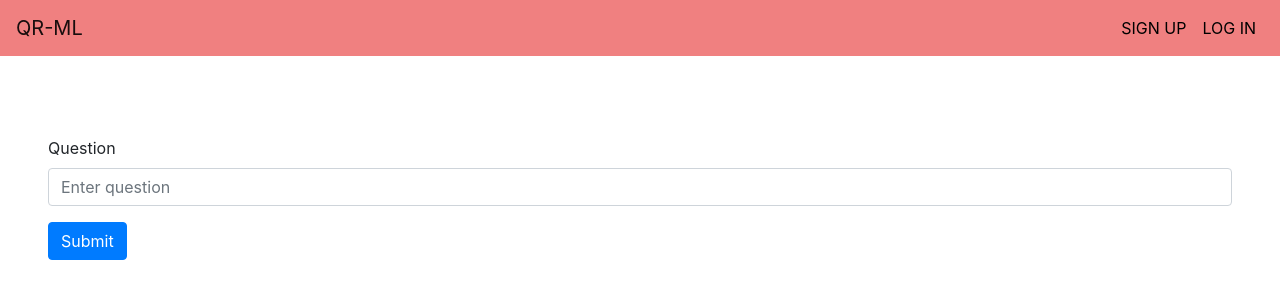
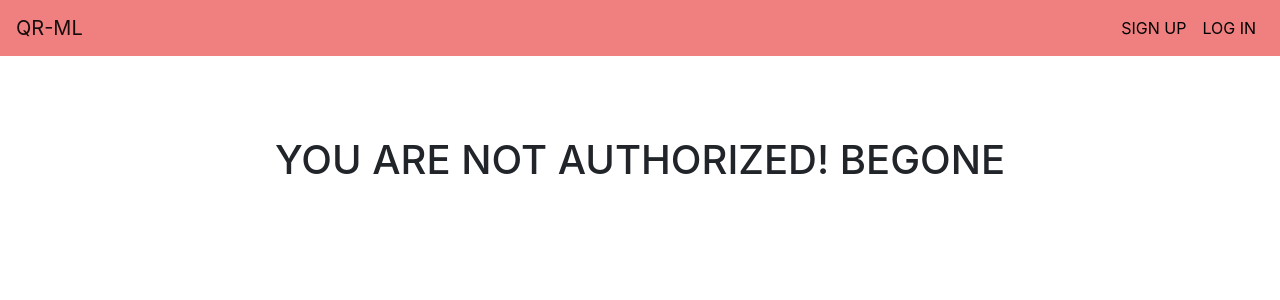
Before and after one commit to TheKillingAMD/Qoura-Reddit-ML, a Next.js app in the folder client/: page /addquestion in a window 1280 px wide. Shown: the top 300 px of the page. Built offline with nearby package versions, Linux system fonts and the light colour scheme; no server answers.

Commit message:
Unauthorized user cannot add question now

```diff
--- a/client/pages/addquestion.jsx
+++ b/client/pages/addquestion.jsx
@@ -47,6 +47,7 @@ export default function Home() {
     return (
         <>
             <Navbar session={session} />
+            {session ? (
                 <Container fluid id='questions' className='px-5 mb-5'>
                     <Form onSubmit={submitForm} method='POST'>
                         <Form.Group controlId='question'>
@@ -62,6 +63,9 @@ export default function Home() {
                         </Button>
                     </Form>
                 </Container>
+            ) : (
+                <h1 className='text-center'>YOU ARE NOT AUTHORIZED! BEGONE</h1>
+            )}
         </>
     );
 }
```
Lines whose indentation alone changed are shown as unchanged.
